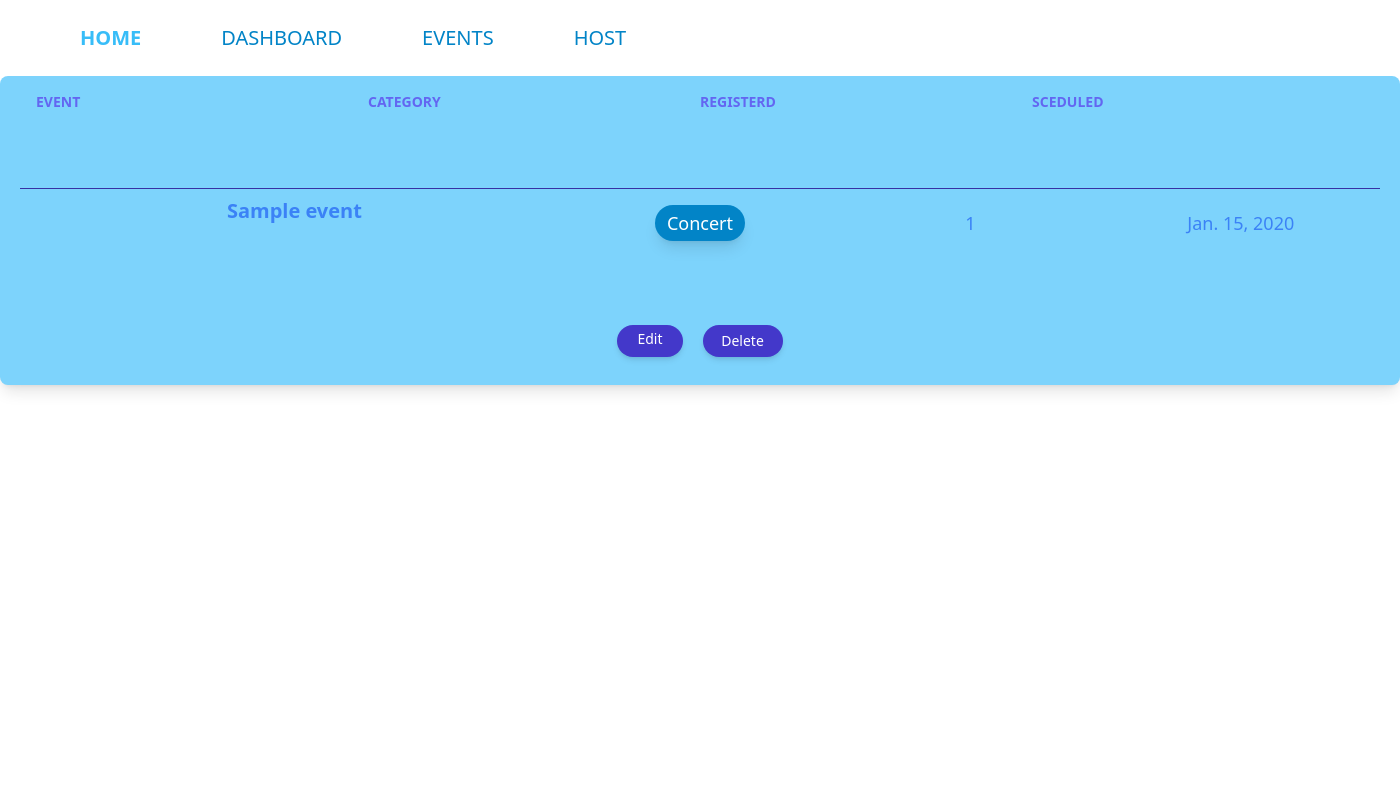
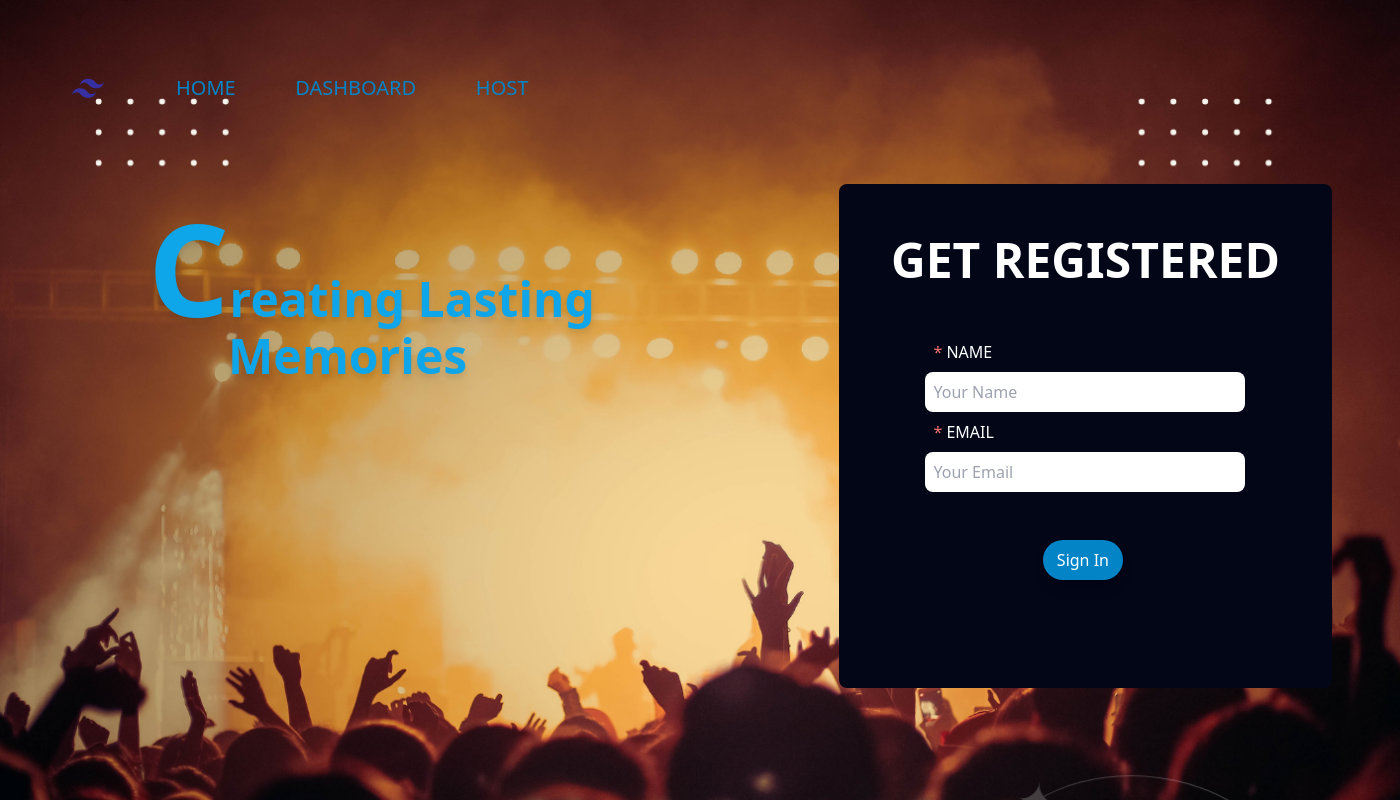
Before and after one commit to shojibruhan/event-management, a Django app: page /tasks/navbar/ in a window 1400 px wide. Run offline with Django 5.2, Linux system fonts and the light colour scheme; tables that the repository leaves empty hold one stand-in row (values such as "Sample post").

Commit message:
Header responsive done

```diff
--- a/static/css/output.css
+++ b/static/css/output.css
@@ -642,6 +642,21 @@ video {
   margin-right: auto;
 }
 
+.my-20 {
+  margin-top: 5rem;
+  margin-bottom: 5rem;
+}
+
+.my-10 {
+  margin-top: 2.5rem;
+  margin-bottom: 2.5rem;
+}
+
+.my-40 {
+  margin-top: 10rem;
+  margin-bottom: 10rem;
+}
+
 .mb-1 {
   margin-bottom: 0.25rem;
 }
@@ -730,6 +745,26 @@ video {
   margin-left: 3rem;
 }
 
+.me-5 {
+  margin-inline-end: 1.25rem;
+}
+
+.-mt-20 {
+  margin-top: -5rem;
+}
+
+.mr-10 {
+  margin-right: 2.5rem;
+}
+
+.mr-20 {
+  margin-right: 5rem;
+}
+
+.mr-40 {
+  margin-right: 10rem;
+}
+
 .block {
   display: block;
 }
@@ -868,6 +944,14 @@ video {
 
 .grid-rows-4 {
   grid-template-rows: repeat(4, minmax(0, 1fr));
+}
+
+.grid-rows-3 {
+  grid-template-rows: repeat(3, minmax(0, 1fr));
+}
+
+.grid-rows-2 {
+  grid-template-rows: repeat(2, minmax(0, 1fr));
 }
 
 .flex-wrap {
@@ -1098,8 +1188,32 @@ video {
   background-color: rgb(234 179 8 / var(--tw-bg-opacity, 1));
 }
 
+.bg-black {
+  --tw-bg-opacity: 1;
+  background-color: rgb(0 0 0 / var(--tw-bg-opacity, 1));
+}
+
+.bg-indigo-950 {
+  --tw-bg-opacity: 1;
+  background-color: rgb(30 27 75 / var(--tw-bg-opacity, 1));
+}
+
 .bg-\[url\(\/static\/images\/2\.png\)\] {
   background-image: url(/static/images/2.png);
+}
+
+.bg-gradient-to-r {
+  background-image: linear-gradient(to right, var(--tw-gradient-stops));
+}
+
+.from-black {
+  --tw-gradient-from: #000 var(--tw-gradient-from-position);
+  --tw-gradient-to: rgb(0 0 0 / 0) var(--tw-gradient-to-position);
+  --tw-gradient-stops: var(--tw-gradient-from), var(--tw-gradient-to);
+}
+
+.to-sky-950 {
+  --tw-gradient-to: #082f49 var(--tw-gradient-to-position);
 }
 
 .bg-cover {
@@ -1343,6 +1457,11 @@ video {
 .text-white {
   --tw-text-opacity: 1;
   color: rgb(255 255 255 / var(--tw-text-opacity, 1));
+}
+
+.text-sky-500 {
+  --tw-text-opacity: 1;
+  color: rgb(14 165 233 / var(--tw-text-opacity, 1));
 }
 
 .underline {
@@ -1361,6 +1480,11 @@ video {
   box-shadow: var(--tw-ring-offset-shadow, 0 0 #0000), var(--tw-ring-shadow, 0 0 #0000), var(--tw-shadow);
 }
 
+.drop-shadow-lg {
+  --tw-drop-shadow: drop-shadow(0 10px 8px rgb(0 0 0 / 0.04)) drop-shadow(0 4px 3px rgb(0 0 0 / 0.1));
+  filter: var(--tw-blur) var(--tw-brightness) var(--tw-contrast) var(--tw-grayscale) var(--tw-hue-rotate) var(--tw-invert) var(--tw-saturate) var(--tw-sepia) var(--tw-drop-shadow);
+}
+
 .filter {
   filter: var(--tw-blur) var(--tw-brightness) var(--tw-contrast) var(--tw-grayscale) var(--tw-hue-rotate) var(--tw-invert) var(--tw-saturate) var(--tw-sepia) var(--tw-drop-shadow);
 }
@@ -1474,6 +1598,12 @@ video {
     margin-bottom: calc(1.25rem * var(--tw-space-y-reverse));
   }
 
+  .sm\:space-y-20 > :not([hidden]) ~ :not([hidden]) {
+    --tw-space-y-reverse: 0;
+    margin-top: calc(5rem * calc(1 - var(--tw-space-y-reverse)));
+    margin-bottom: calc(5rem * var(--tw-space-y-reverse));
+  }
+
   .sm\:rounded-full {
     border-radius: 9999px;
   }
@@ -1519,6 +1649,22 @@ video {
     margin-bottom: 0px;
   }
 
+  .md\:mb-10 {
+    margin-bottom: 2.5rem;
+  }
+
+  .md\:-mt-64 {
+    margin-top: -16rem;
+  }
+
+  .md\:mb-64 {
+    margin-bottom: 16rem;
+  }
+
+  .md\:-mt-20 {
+    margin-top: -5rem;
+  }
+
   .md\:grid {
     display: grid;
   }
@@ -1527,6 +1673,27 @@ video {
     display: none;
   }
 
+  .md\:h-px {
+    height: 1px;
+  }
+
+  .md\:h-lvh {
+    height: 100lvh;
+  }
+
+  .md\:h-fit {
+    height: -moz-fit-content;
+    height: fit-content;
+  }
+
+  .md\:max-h-screen {
+    max-height: 100vh;
+  }
+
+  .md\:min-h-screen {
+    min-height: 100vh;
+  }
+
   .md\:grid-cols-2 {
     grid-template-columns: repeat(2, minmax(0, 1fr));
   }
@@ -1567,6 +1746,14 @@ video {
     padding: 1rem;
   }
 
+  .md\:p-10 {
+    padding: 2.5rem;
+  }
+
+  .md\:pb-10 {
+    padding-bottom: 2.5rem;
+  }
+
   .md\:font-semibold {
     font-weight: 600;
   }
--- a/tasks/templates/dashboard/navbar.html
+++ b/tasks/templates/dashboard/navbar.html
@@ -7,83 +7,58 @@
     <link rel="stylesheet" href= "{% static 'css/output.css' %}">
     <title>Document</title>
 </head>
-<body>
-    <!-- Nav Bar -->
-     <div>
-        <div>
-            <nav>
-                <ul class="flex py-6 gap gap-10">
-                    <li>
-                         <a href=" {% url "home" %} " class="ml-[5rem] pb-2 text-sky-400 border-b-2 border-white font-bold text-xl" >HOME</a>
-                    </li>
-                    <li>
-                         <a href=" {% url "manager-dashboard" %} " class="ml-10 hover:pb-2 hover:text-sky-400 text-sky-600 hover:border-b-2 hover:border-white hover:font-bold text-xl" >DASHBOARD</a>
-                    </li>
-                    <li>
-                         <a href="" class="ml-10 hover:pb-2 hover:text-sky-400 text-sky-600 hover:border-b-2 hover:border-white hover:font-bold text-xl" >EVENTS</a>
-                    </li>
-                    <li>
-                         <a href=" {% url "create-events" %} " class="ml-10 hover:pb-2 hover:text-sky-400 text-sky-600 hover:border-b-2 hover:border-white hover:font-bold text-xl" >HOST</a>
-                    </li>
-                </ul>
-            </nav>
+<body class="bg-gradient-to-r from-black to-sky-950">
+   <header class="bg-[url(/static/images/2.png)] bg-cover sm:min-w-max md:min-h-screen md:p-10">
 
+      <!-- navbar -->
+      <div class="pb-10 mt-0">
+        <nav class="flex items-center justify-between flex-wrap p-8">
+            <div class="flex items-center flex-shrink-0 text-indigo-800 mr-6">
+              <svg class="fill-current h-8 w-8 mr-2" width="54" height="54" viewBox="0 0 54 54" xmlns="http://www.w3.org/2000/svg"><path d="M13.5 22.1c1.8-7.2 6.3-10.8 13.5-10.8 10.8 0 12.15 8.1 17.55 9.45 3.6.9 6.75-.45 9.45-4.05-1.8 7.2-6.3 10.8-13.5 10.8-10.8 0-12.15-8.1-17.55-9.45-3.6-.9-6.75.45-9.45 4.05zM0 38.3c1.8-7.2 6.3-10.8 13.5-10.8 10.8 0 12.15 8.1 17.55 9.45 3.6.9 6.75-.45 9.45-4.05-1.8 7.2-6.3 10.8-13.5 10.8-10.8 0-12.15-8.1-17.55-9.45-3.6-.9-6.75.45-9.45 4.05z"/></svg>
+
+            </div>
+            <div class="block lg:hidden">
+              <button class="flex items-center px-3 py-2 border rounded text-teal-200 border-teal-400 hover:text-white hover:border-white">
+                <svg class="fill-current h-3 w-3" viewBox="0 0 20 20" xmlns="http://www.w3.org/2000/svg"><title>Menu</title><path d="M0 3h20v2H0V3zm0 6h20v2H0V9zm0 6h20v2H0v-2z"/></svg>
+              </button>
+            </div>
+            <div class="w-full block flex-grow lg:flex lg:items-center lg:w-auto">
+              <div class="text-sm lg:flex-grow">
+                <a href=" {% url "home" %} " class="block lg:inline-block mr-4 lg:ml-10 hover:pb-2 hover:text-sky-400 text-sky-600 hover:border-b-2 hover:border-white hover:font-bold text-xl">
+                  HOME
+                </a>
+                <a href=" {% url "manager-dashboard" %} " class="block lg:inline-block mr-4 lg:ml-10 hover:pb-2 hover:text-sky-400 text-sky-600 hover:border-b-2 hover:border-white hover:font-bold text-xl">
+                  DASHBOARD
+                </a>
+                <a href=" {% url "create-events" %} " class="block lg:inline-block mr-4 lg:ml-10 hover:pb-2 hover:text-sky-400 text-sky-600 hover:border-b-2 hover:border-white hover:font-bold text-xl">
+                  HOST
+                </a>
+              </div>
+
+            </div>
+          </nav>
+      </div>
+      <div class="grid grid-cols-1 md:grid-cols-2 p-2 sm:space-y-20 md:-mt-20">
+        <div class="text-sky-500 text-5xl p-5 mx-20 my-20 font-bold drop-shadow-lg"><span class="text-9xl ">C</span>reating Lasting<br> <p class="mx-20">Memories</p> </div>
+        <div class="text-white bg-slate-950 rounded-lg mt-0 w-100 p-3 me-5 mx-auto">
+          <p class="text-5xl p-10  font-bold ">GET REGISTERED</p>
+          <div class="grid grid-rows-2">
+            <div class="p-2 mx-auto">
+              <P class="p-2"><span class="text-red-400">* </span> NAME</P>
+              <input type="text" placeholder="Your Name" class="bg-white w-80 p-2 text-black rounded-lg">
+              <P class="p-2"><span class="text-red-400">* </span> EMAIL</P>
+              <input type="text"  class="bg-white w-80 p-2 text-black rounded-lg " placeholder="Your Email">
+
+          </div>
+          <div class="ml-48">
+            <input type="submit" value="Sign In" class="bg-sky-600 hover:bg-green-950  w-20 h-10 rounded-full mt-10 ml-50 shadow-lg mb-20">
+          </div>
+          </div>
         </div>
-    </div>
+      </div>
 
-    <div class="bg-sky-300 rounded-lg  shadow-lg  text-sm text-blue-500 mb-10 px-5">
-
-        <div class="sm:hidden md:grid md:grid-rows-4 md:grid-cols-4 md:p-4 md:mb-0 md:text-indigo-500 md:font-semibold ">
-            <div>EVENT</div>
-            <div>CATEGORY</div>
-            <div>REGISTERD</div>
-            <div>SCEDULED</div>
-        </div>
-         <!-- Event item -->
-        {% for event in events %}
-        <div class="border-b border-indigo-800 mb-2"></div>
-            {% comment %} <div>
+   </header>
 
 
-                <div class="grid grid-rows-4 sm:grid-cols-1 md:grid-cols-2 lg:grid-cols-4 p-2 h-10 font-semibold text-lg sm:space-y-5 justify-center">
-                    <div class="" >{{ event.name }}</div>
-                    <div>
-                        <span class="px-3 py-1 sm:p-4 rounded-full w-30 bg-sky-600 text-white">{{ event.details.get_types_display }}
-                        </span>
-                    </div>
-                    <div> {{ event.participant.all.count }} </div>
-                    <div> {{ event.schedule }} </div>
-                </div>
-                <div class="flex justify-center gap-5 mt-5 px-3 pb-7">
-
-                    <a href="{% url "update-events" event.id %} " class="bg-indigo-700 hover:bg-indigo-900 w-18 h-8 rounded-full text-white shadow-md px-5 py-1 ">Edit</a>
-                    <form action=" {% url "delete-events" event.id %} " method= "POST">
-                        {% csrf_token %}
-                        <button type="submit" class="bg-indigo-700 hover:bg-indigo-900 w-20 h-8 rounded-full text-white shadow-md">Delete</button>
-                    </form>
-
-            </div>
-            {% endcomment %}
-            <div class="grid px-1 sm:grid-rows-2 md:grid-cols-4 lg:grid-cols-5 sm:space-y-4 md:space-y-2">
-                <div class="text-xl font-semibold sm:row-span-1 sm:mx-auto lg:col-span-2"> {{event.name}} </div>
-                <div class="sm:mx-auto sm:px-3 sm:py-1 sm:p-4 sm:rounded-full sm:w-30 sm:bg-sky-600 sm:text-white sm:text-lg sm:shadow-lg "><span class="font-semibold underline text-white md:hidden ">Category:</span> {{event.details.get_types_display }}</div>
-                <div class="sm:mx-auto sm:px-3 sm:py-1 sm:p-4 sm:rounded-full sm:w-30 sm:bg-sky-600 md:bg-none md:bg-opacity-0 lg:bg-none sm:text-white md:text-blue-500 lg:text-blue-500 sm:text-lg sm:shadow-lg md:shadow-none "><span class="font-semibold underline md:hidden">Participent:</span> {{event.participant.all.count}} </div>
-                <div class="sm:mx-auto sm:px-3 sm:py-1 sm:p-4 sm:rounded-full sm:w-30 sm:bg-sky-600 md:bg-none md:bg-opacity-0 md:shadow-none sm:text-white md:text-blue-500 sm:text-lg sm:shadow-lg"><span class="font-semibold underline md:hidden">Date:</span> {{event.schedule}} </div>
-
-            </div>
-            {% comment %} update button {% endcomment %}
-            <div class="flex justify-center gap-5 mt-5 px-3 pb-7 sm:mt-10">
-
-                <a href="{% url "update-events" event.id %} " class="bg-indigo-700 hover:bg-indigo-900 w-18 h-8 rounded-full text-white shadow-md px-5 py-1 ">Edit</a>
-                <form action=" {% url "delete-events" event.id %} " method= "POST">
-                    {% csrf_token %}
-                    <button type="submit" class="bg-indigo-700 hover:bg-indigo-900 w-20 h-8 rounded-full text-white shadow-md">Delete</button>
-                </form>
-
-            </div>
-
-
-        {% endfor %}
-    </div>
 </body>
 </html>
```
Also changed, not shown: other parts of static/css/output.css (+59 -0 lines).
